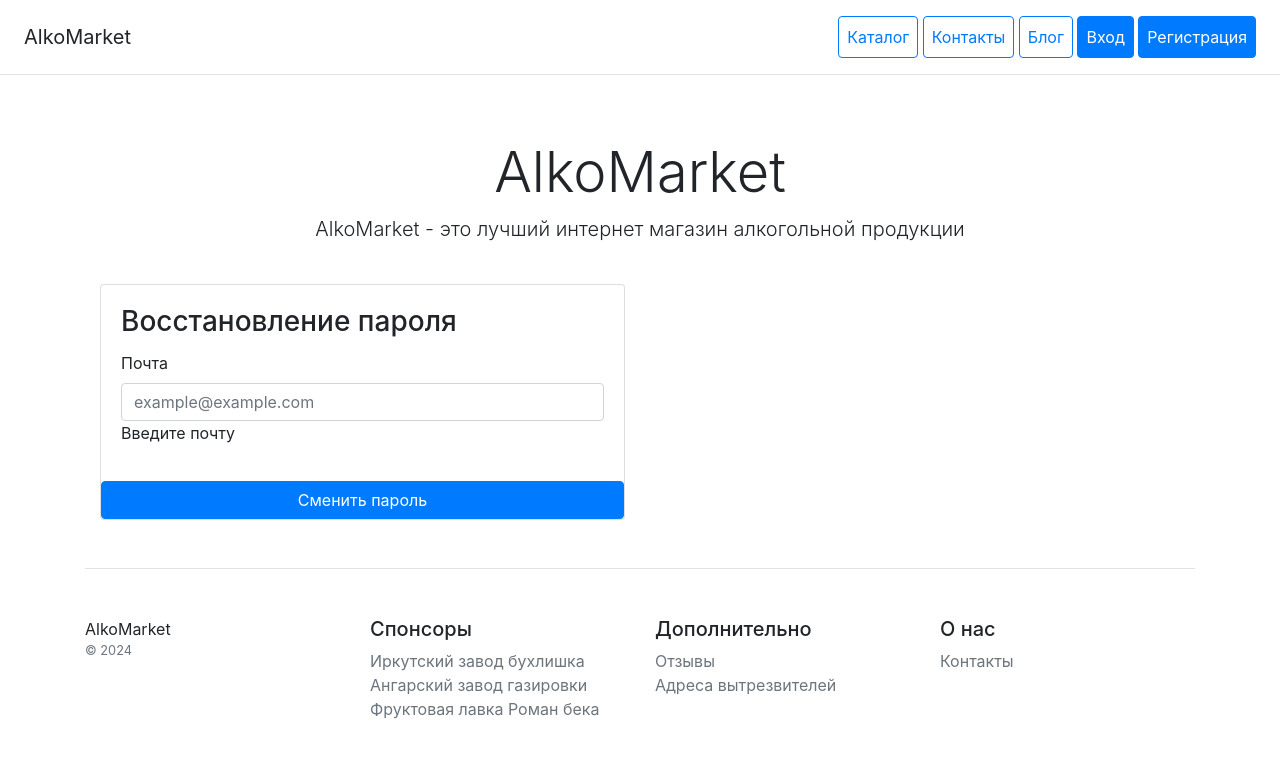
After one commit to RVBelyaevsky/market, a Django app: page /users/reset_password/ in a window 1280 px wide. The commit adds this page. Shown: the top 758 px of the page. Run offline with Django 5.2, Linux system fonts and the light colour scheme; some libraries are stand-ins or nearby versions.

Commit message:
make reset password

```diff
--- a/config/settings.py
+++ b/config/settings.py
@@ -151,8 +151,8 @@ LOGOUT_REDIRECT_URL = '/'
 
 EMAIL_HOST = 'smtp.yandex.ru'
 EMAIL_PORT = 465
-EMAIL_HOST_USER = "mail@yandex.ru"
-EMAIL_HOST_PASSWORD = "password"
+EMAIL_HOST_USER = "RVBelyaevsky@yandex.ru"
+EMAIL_HOST_PASSWORD = "owdugyfxpymllusv"
 EMAIL_USE_TLS = False
 EMAIL_USE_SSL = True
 
--- a/users/templates/users/login.html
+++ b/users/templates/users/login.html
@@ -16,6 +16,7 @@
                             <button type="submit" class="btn btn-primary">
                                 Войти
                             </button>
+                            <a class="p-2 btn btn-outline-danger" href="{% url 'users:reset_password' %}">Восстановить пароль</a>
                         </div>
                     </div>
                 </div>
--- /dev/null
+++ b/users/templates/users/reset_password.html
@@ -0,0 +1,24 @@
+{% extends 'catalog/base.html' %}
+{% block content %}
+    <div class="container">
+        <form class="row" method="post" enctype="multipart/form-data">
+            <div class="col-6">
+                <div class="card">
+                    <div class="card-body">
+                        <h3 class="card-title">Восстановление пароля</h3>
+                        {% csrf_token %}
+                        <div class="mb-3">
+                            <label for="email">Почта</label>
+                            <input type="text" name="email" class="form-control" id="email" placeholder="example@example.com"
+                                   required> Введите почту
+                        </div>
+
+                    </div>
+                    <button type="submit" class="btn btn-primary">
+                        Сменить пароль
+                    </button>
+                </div>
+            </div>
+        </form>
+    </div>
+{% endblock %}
--- a/users/urls.py
+++ b/users/urls.py
@@ -2,7 +2,7 @@ from django.contrib.auth.views import LoginView, LogoutView
 from django.urls import path
 
 from users.apps import UsersConfig
-from users.views import UserCreateView, email_verification
+from users.views import UserCreateView, email_verification, reset_password
 
 app_name = UsersConfig.name
 
@@ -10,5 +10,6 @@ urlpatterns = [
     path('login', LoginView.as_view(template_name='users/login.html'), name='login'),
     path('logout/', LogoutView.as_view(), name='logout'),
     path('register/', UserCreateView.as_view(), name='register'),
-    path('email-confirm/<str:token>', email_verification, name='email-confirm')
+    path('email-confirm/<str:token>', email_verification, name='email-confirm'),
+    path('reset_password/', reset_password, name='reset_password')
 ]
--- a/users/views.py
+++ b/users/views.py
@@ -1,8 +1,9 @@
 import secrets
 
 from django.core.mail import send_mail
-from django.shortcuts import get_object_or_404, redirect
+from django.shortcuts import get_object_or_404, redirect, render
 from django.urls import reverse_lazy, reverse
+from django.utils.crypto import get_random_string
 from django.views.generic import CreateView
 
 from users.forms import RegistrationForm
@@ -38,3 +39,21 @@ def email_verification(request, token):
     user.is_active = True
     user.save()
     return redirect(reverse('users:login'))
+
+
+def reset_password(request):
+    if request.method == 'POST':
+        email = request.POST.get('email')
+        password = get_random_string(length=8)
+        user = get_object_or_404(User, email=email)
+        user.set_password(password)
+        user.save()
+        send_mail(
+            subject='Новый пароль',
+            message=f'Привет, твой новый пароль {password}',
+            from_email=EMAIL_HOST_USER,
+            recipient_list=[user.email]
+        )
+        return redirect(reverse('users:login'))
+    else:
+        return render(request, 'users/reset_password.html')
```
Also changed, not shown: users/models.py (+7 -0 lines).
